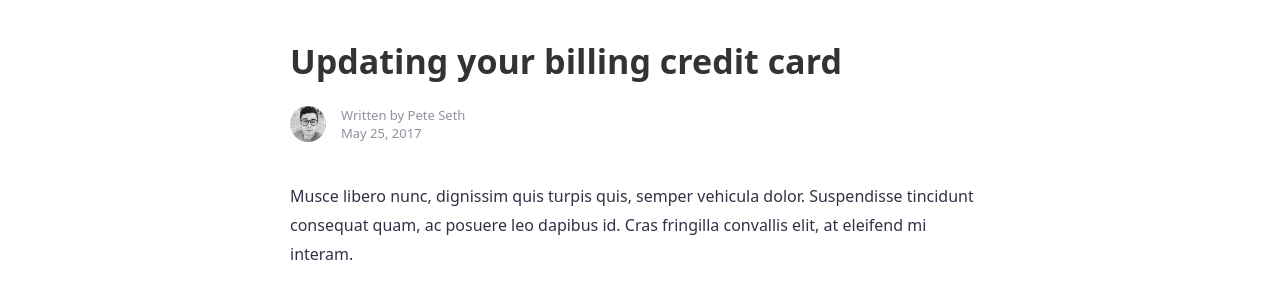
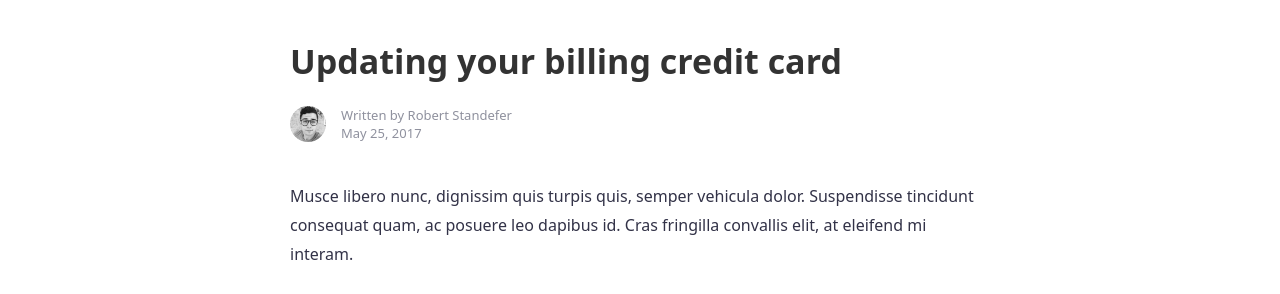
Before and after one commit to microsoft/PowerPnP, a Jekyll site: the page built from docs/_posts/2017-05-25-post3.md, in a window 1280 px wide and 900 px high. Shown: the part 202-496 px from the top of the window. Built offline with Jekyll 4.4.1, drawn with Linux system fonts in a browser that asks for light colours.

Commit message:
Update _config.yml

```diff
--- a/docs/_config.yml
+++ b/docs/_config.yml
@@ -27,8 +27,8 @@ navbar:
 
 # Default author settings
 author:
-    name:           Pete Seth
-    title:          Lead Developer
+    name:           Robert Standefer
+    title:          Principal Program Manager
     avatar:         avatar-tom.png
 
 # Author settings, displayed on post and doc pages if front matter references author name e.g. author: peter
```
